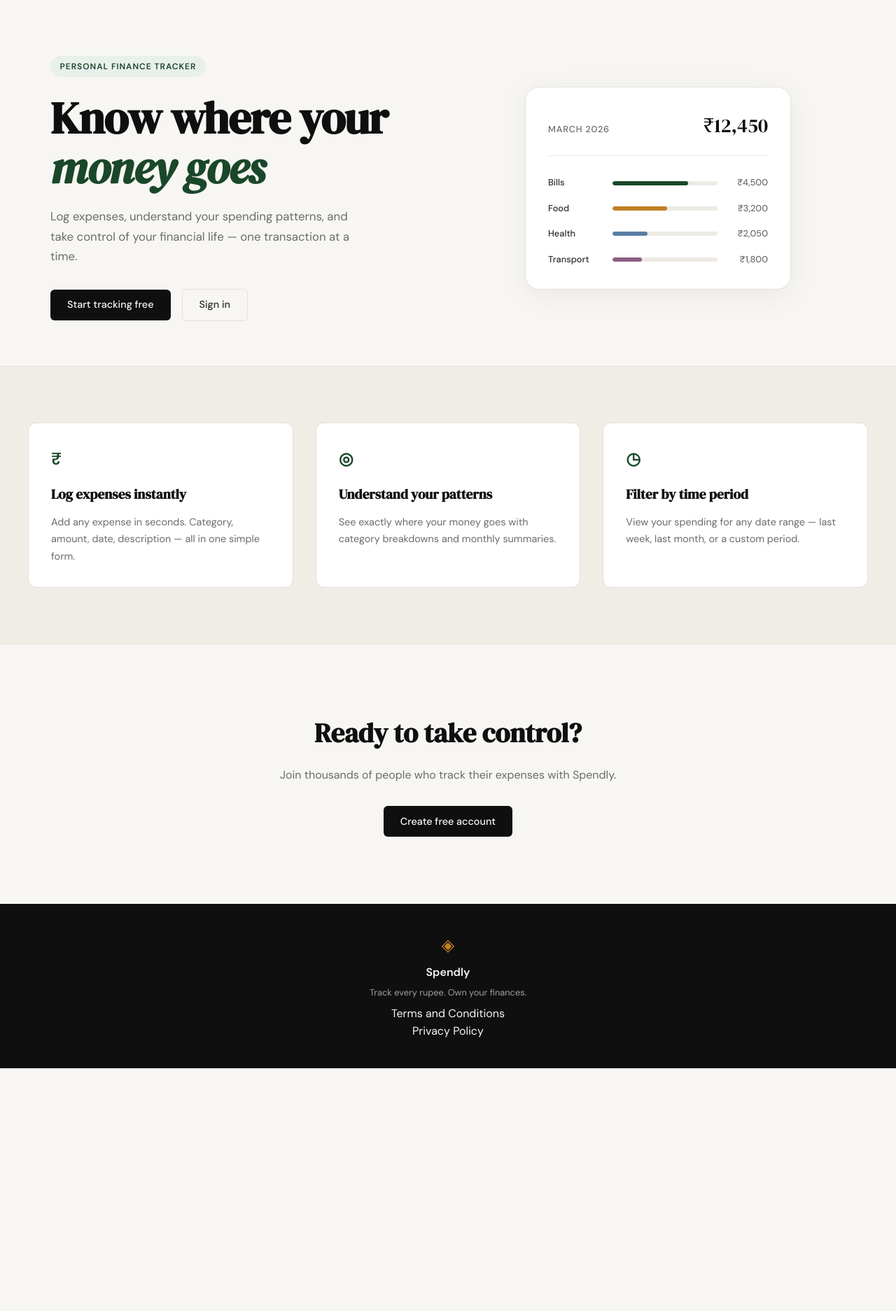
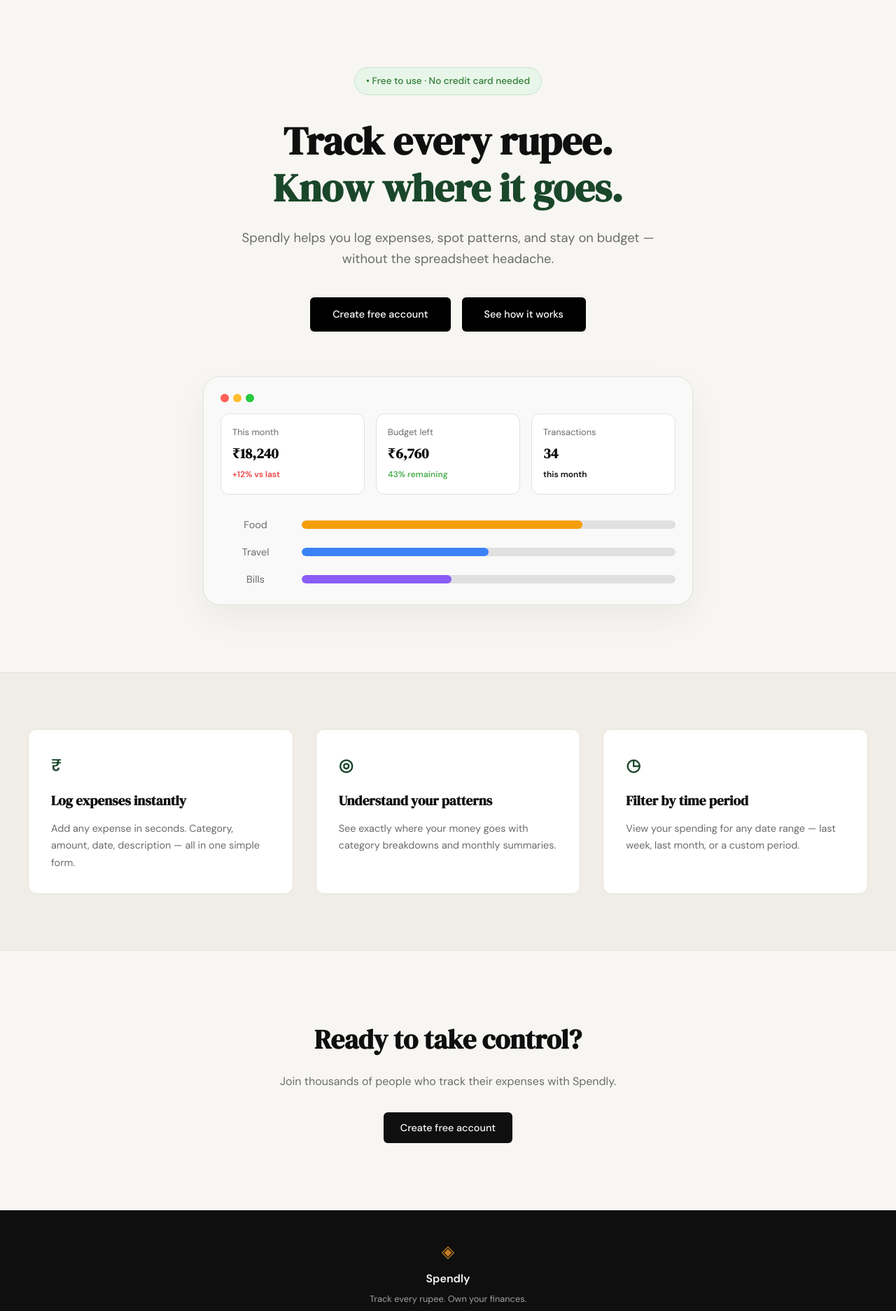
Before and after one commit to ayushkshah/spendly, a Flask app: page / in a window 1280 px wide. Shown: the part 61-1935 px from the top of the page at 70% size. Before the commit the page ends 1588 px from the top, so only its background shows below. Run offline with Flask 3, Linux system fonts and the light colour scheme.

Commit message:
landing: redesign hero section to match mockup

```diff
--- a/file.txt
+++ b/file.txt
@@ -43,7 +43,7 @@ git commit -m "landing: add privacy policy page and route”
 
 I've attached a screenshot of the updated Spendly hero section design.
 
-Modify only the hero section in @templates/landing.html and @static/css/landing.css
+Modify only the hero section in @templates/landing.html and @static/css/style.css
 to match this image exactly. Do not touch any other part of the page.
 
 git commit -m "landing: redesign hero section to match mockup"
--- a/static/css/style.css
+++ b/static/css/style.css
@@ -123,138 +123,188 @@ a { color: inherit; text-decoration: none; }
 /* Hero                                                                */
 /* ------------------------------------------------------------------ */
 
+/* ------------------------------------------------------------------ */
+/* Hero                                                                */
+/* ------------------------------------------------------------------ */
+
 .hero {
-    padding: 5rem 2rem 4rem;
-    display: grid;
-    grid-template-columns: 1fr 1fr;
-    gap: 4rem;
+    padding: 6rem 2rem;
+    display: flex;
+    flex-direction: column;
     align-items: center;
+    text-align: center;
     max-width: var(--max-width);
+    margin: 0 auto;
+}
+
+.hero-inner {
+    display: flex;
+    flex-direction: column;
+    align-items: center;
+    max-width: 800px;
     margin: 0 auto;
 }
 
 .hero-badge {
     display: inline-block;
-    background: var(--accent-light);
-    color: var(--accent);
-    font-size: 0.75rem;
-    font-weight: 600;
-    letter-spacing: 0.08em;
-    text-transform: uppercase;
-    padding: 0.35rem 0.85rem;
+    background: #e8f5e9;
+    color: #2e7d32;
+    font-size: 0.85rem;
+    font-weight: 500;
+    padding: 0.5rem 1rem;
     border-radius: 999px;
-    margin-bottom: 1.5rem;
+    margin-bottom: 2rem;
+    border: 1px solid #c8e6c9;
 }
 
 .hero-title {
     font-family: var(--font-display);
-    font-size: clamp(2.5rem, 5vw, 4rem);
-    line-height: 1.1;
-    letter-spacing: -0.02em;
+    font-size: clamp(2.5rem, 5vw, 3.5rem);
+    line-height: 1.2;
     color: var(--ink);
-    margin-bottom: 1.25rem;
+    margin-bottom: 1.5rem;
 }
 
-.hero-title em {
-    font-style: italic;
+.hero-title .highlight {
     color: var(--accent);
+    display: block;
 }
 
 .hero-subtitle {
-    font-size: 1.05rem;
+    font-size: 1.15rem;
     color: var(--ink-muted);
-    line-height: 1.7;
-    max-width: 460px;
-    margin-bottom: 2rem;
+    line-height: 1.6;
+    max-width: 600px;
+    margin-bottom: 2.5rem;
+    font-family: var(--font-body);
 }
 
 .hero-actions {
     display: flex;
     gap: 1rem;
-    align-items: center;
+    margin-bottom: 4rem;
 }
 
-/* ------------------------------------------------------------------ */
-/* Mock card (hero visual)                                             */
-/* ------------------------------------------------------------------ */
+.hero-actions .btn-primary,
+.hero-actions .btn-ghost {
+    background: black;
+    color: white;
+    padding: 0.8rem 2rem;
+    border-radius: var(--radius-sm);
+    font-weight: 500;
+    border: none;
+    font-family: var(--font-body);
+    transition: background 0.2s ease;
+    cursor: pointer;
+}
 
+.hero-actions .btn-primary:hover,
+.hero-actions .btn-ghost:hover {
+    background: var(--accent);
+}
+
+/* Hero Visual / Mock Card */
 .hero-visual {
-    display: flex;
-    justify-content: center;
+    width: 100%;
+    max-width: 700px;
 }
 
 .mock-card {
-    background: var(--paper-card);
+    background: #f9f9f9;
     border: 1px solid var(--border);
-    border-radius: var(--radius-lg);
-    padding: 2rem;
-    width: 100%;
-    max-width: 380px;
-    box-shadow: 0 8px 40px rgba(0,0,0,0.06);
+    border-radius: 24px;
+    padding: 1.5rem;
+    box-shadow: 0 20px 50px rgba(0,0,0,0.05);
 }
 
-.mock-card-header {
+.card-window-controls {
     display: flex;
-    justify-content: space-between;
-    align-items: baseline;
-    margin-bottom: 1.75rem;
-    padding-bottom: 1.25rem;
-    border-bottom: 1px solid var(--border-soft);
+    gap: 6px;
+    margin-bottom: 1rem;
 }
 
-.mock-label {
-    font-size: 0.8rem;
-    font-weight: 500;
-    color: var(--ink-muted);
-    text-transform: uppercase;
-    letter-spacing: 0.06em;
+.window-dot {
+    width: 12px;
+    height: 12px;
+    border-radius: 50%;
 }
 
-.mock-total {
-    font-family: var(--font-display);
-    font-size: 1.75rem;
-    color: var(--ink);
+.dot-red { background: #ff5f56; }
+.dot-yellow { background: #ffbd2e; }
+.dot-green { background: #27c93f; }
+
+.mock-card-header {
+    display: grid;
+    grid-template-columns: repeat(3, 1fr);
+    gap: 1rem;
+    margin-bottom: 2rem;
 }
 
-.mock-bars { display: flex; flex-direction: column; gap: 1rem; }
+.mock-stat-card {
+    background: white;
+    border: 1px solid var(--border);
+    border-radius: 12px;
+    padding: 1rem;
+    text-align: left;
+}
+
+.mock-stat-label {
+    font-size: 0.8rem;
+    color: var(--ink-muted);
+    display: block;
+    margin-bottom: 0.25rem;
+}
+
+.mock-stat-value {
+    font-family: var(--font-display);
+    font-size: 1.25rem;
+    font-weight: 700;
+    color: var(--ink);
+    display: block;
+}
+
+.mock-stat-trend {
+    font-size: 0.75rem;
+    font-weight: 600;
+}
+
+.trend-up { color: #ef4444; }
+.trend-down { color: #4caf50; }
+
+.mock-bars {
+    display: flex;
+    flex-direction: column;
+    gap: 1rem;
+    padding: 0;
+}
 
 .mock-bar-row {
     display: grid;
-    grid-template-columns: 80px 1fr 60px;
+    grid-template-columns: 100px 1fr;
     align-items: center;
-    gap: 0.75rem;
+    gap: 1rem;
 }
 
 .mock-cat {
-    font-size: 0.8rem;
-    font-weight: 500;
-    color: var(--ink-soft);
+    font-size: 0.9rem;
+    color: var(--ink-muted);
 }
 
 .mock-bar-track {
-    height: 6px;
-    background: var(--border-soft);
+    height: 12px;
+    background: #e0e0e0;
     border-radius: 999px;
     overflow: hidden;
 }
 
 .mock-bar {
     height: 100%;
-    background: var(--accent);
     border-radius: 999px;
-    transition: width 0.6s ease;
 }
 
-.mock-bar-2 { background: var(--accent-2); }
-.mock-bar-3 { background: #5b7fa6; }
-.mock-bar-4 { background: #8b5e83; }
-
-.mock-amt {
-    font-size: 0.8rem;
-    font-weight: 500;
-    color: var(--ink-muted);
-    text-align: right;
-}
+.bar-food { background: #f59e0b; }
+.bar-travel { background: #3b82f6; }
+.bar-bills { background: #8b5cf6; }
 
 /* ------------------------------------------------------------------ */
 /* Buttons                                                             */
@@ -293,6 +343,13 @@ a { color: inherit; text-decoration: none; }
 .btn-ghost:hover {
     border-color: var(--ink);
     color: var(--ink);
+}
+
+/* Override for hero ghost button to prevent it from turning black on hover if it's conflicting with global .btn-ghost */
+.hero-actions .btn-ghost:hover {
+    background: var(--accent) !important;
+    color: white !important;
+    border-color: var(--accent) !important;
 }
 
 /* ------------------------------------------------------------------ */
--- a/templates/landing.html
+++ b/templates/landing.html
@@ -6,55 +6,61 @@
 
 <section class="hero">
     <div class="hero-inner">
-        <div class="hero-badge">Personal Finance Tracker</div>
+        <div class="hero-badge">• Free to use · No credit card needed</div>
         <h1 class="hero-title">
-            Know where your<br>
-            <em>money goes</em>
+            Track every rupee.<br>
+            <span class="highlight">Know where it goes.</span>
         </h1>
         <p class="hero-subtitle">
-            Log expenses, understand your spending patterns,
-            and take control of your financial life —
-            one transaction at a time.
+            Spendly helps you log expenses, spot patterns, and stay on budget — without the spreadsheet headache.
         </p>
         <div class="hero-actions">
-            <a href="{{ url_for('register') }}" class="btn-primary">Start tracking free</a>
-            <a href="{{ url_for('login') }}" class="btn-ghost">Sign in</a>
+            <a href="{{ url_for('register') }}" class="btn-primary">Create free account</a>
+            <a href="#" class="btn-ghost">See how it works</a>
         </div>
     </div>
     <div class="hero-visual">
         <div class="mock-card">
+            <div class="card-window-controls">
+                <div class="window-dot dot-red"></div>
+                <div class="window-dot dot-yellow"></div>
+                <div class="window-dot dot-green"></div>
+            </div>
             <div class="mock-card-header">
-                <span class="mock-label">March 2026</span>
-                <span class="mock-total">₹12,450</span>
+                <div class="mock-stat-card">
+                    <span class="mock-stat-label">This month</span>
+                    <span class="mock-stat-value">₹18,240</span>
+                    <span class="mock-stat-trend trend-up">+12% vs last</span>
+                </div>
+                <div class="mock-stat-card">
+                    <span class="mock-stat-label">Budget left</span>
+                    <span class="mock-stat-value">₹6,760</span>
+                    <span class="mock-stat-trend trend-down">43% remaining</span>
+                </div>
+                <div class="mock-stat-card">
+                    <span class="mock-stat-label">Transactions</span>
+                    <span class="mock-stat-value">34</span>
+                    <span class="mock-stat-trend">this month</span>
+                </div>
             </div>
             <div class="mock-bars">
                 <div class="mock-bar-row">
+                    <span class="mock-cat">Food</span>
+                    <div class="mock-bar-track">
+                        <div class="mock-bar bar-food" style="width: 75%"></div>
+                    </div>
+                </div>
+                <div class="mock-bar-row">
+                    <span class="mock-cat">Travel</span>
+                    <div class="mock-bar-track">
+                        <div class="mock-bar bar-travel" style="width: 50%"></div>
+                    </div>
+                </div>
+                <div class="mock-bar-row">
                     <span class="mock-cat">Bills</span>
                     <div class="mock-bar-track">
-                        <div class="mock-bar" style="width: 72%"></div>
+                        <div class="mock-bar bar-bills" style="width: 40%"></div>
                     </div>
-                    <span class="mock-amt">₹4,500</span>
-                </div>
-                <div class="mock-bar-row">
-                    <span class="mock-cat">Food</span>
-                    <div class="mock-bar-track">
-                        <div class="mock-bar mock-bar-2" style="width: 52%"></div>
-                    </div>
-                    <span class="mock-amt">₹3,200</span>
-                </div>
-                <div class="mock-bar-row">
-                    <span class="mock-cat">Health</span>
-                    <div class="mock-bar-track">
-                        <div class="mock-bar mock-bar-3" style="width: 33%"></div>
-                    </div>
-                    <span class="mock-amt">₹2,050</span>
-                </div>
-                <div class="mock-bar-row">
-                    <span class="mock-cat">Transport</span>
-                    <div class="mock-bar-track">
-                        <div class="mock-bar mock-bar-4" style="width: 28%"></div>
-                    </div>
-                    <span class="mock-amt">₹1,800</span>
                 </div>
             </div>
         </div>
```
